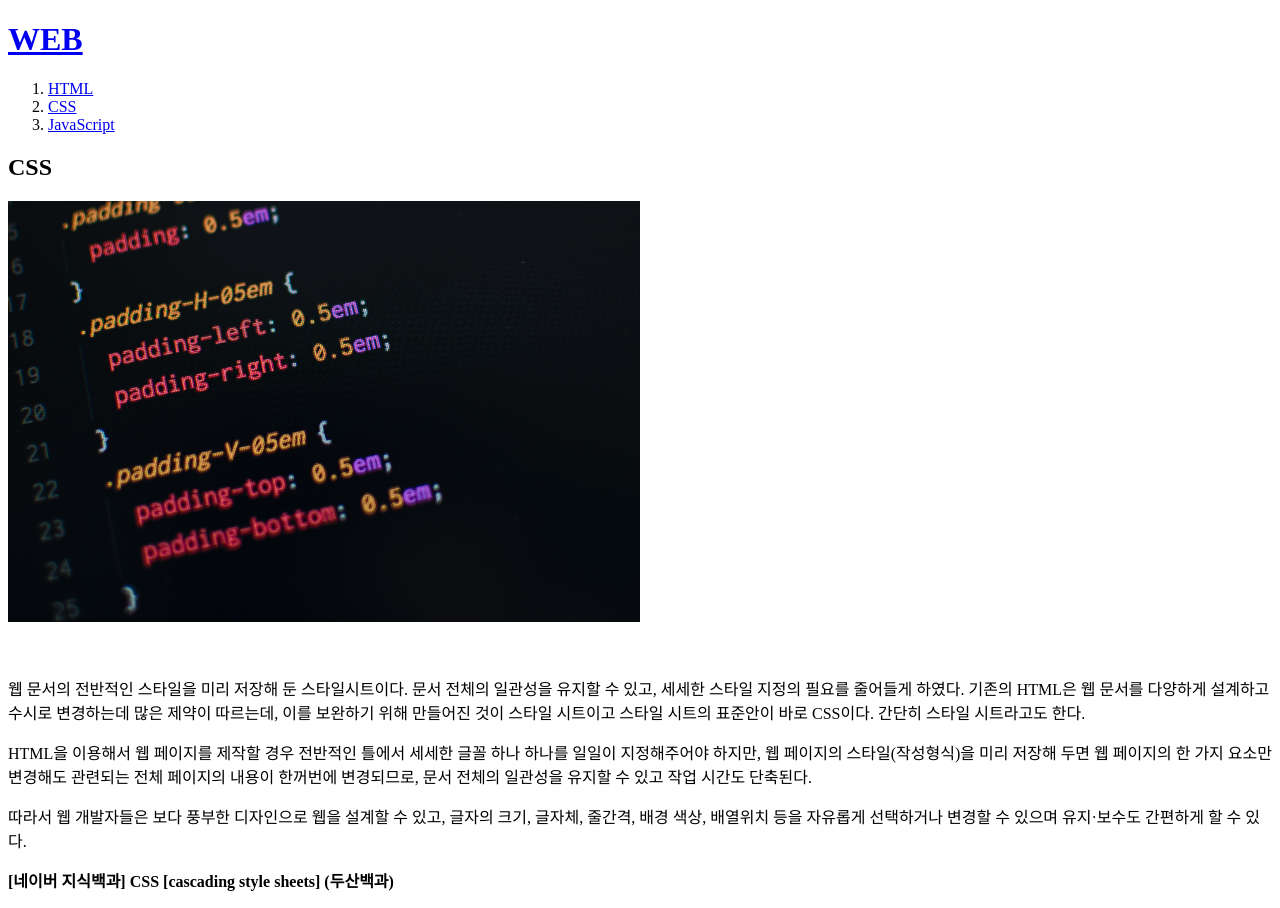
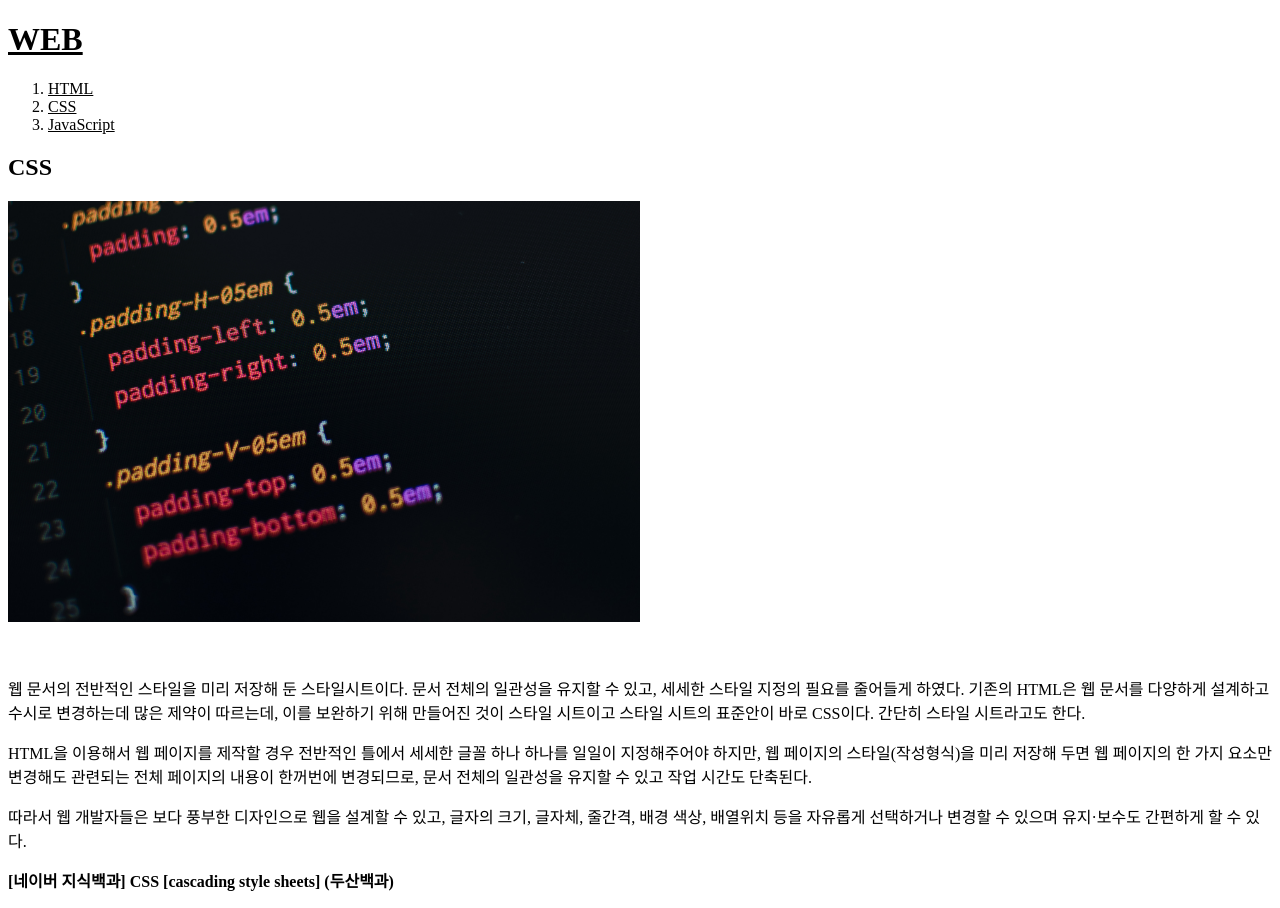
Before and after one commit to se-yong/--WEB1, a plain HTML site: page 2.html in a window 1280 px wide. Drawn offline with Linux system fonts and the light colour scheme.

Commit message:
Add files via upload

```diff
--- a/2.html
+++ b/2.html
@@ -3,6 +3,12 @@
 <head>
 <title>WEB1 - CSS</title>
 <meta charset="utf-8">
+  <style>
+  a {
+    color:black;
+  }
+
+  </style>
 </head>
 <body>
 <h1><a href="index.html">WEB</a></h1>
@@ -11,6 +17,15 @@
      <li> <a href="2.html">CSS</a></li>
      <li> <a href="3.html">JavaScript</a></li>
   </ol>
+<!--
+<h1><a href="index.html"><font color="red">WEB</font></a></h1>
+  <ol>
+     <li> <a href="1.html"><font color="red">HTML</font></a></li>
+     <li> <a href="2.html"><font color="red">CSS</font></a></li>
+     <li> <a href="3.html"><font color="red">JavaScript</font></a></li>
+  </ol>
+-->
+
   <h2>CSS</h2>
 <img src="css 이미지.jpg" width="50%">
    <p style="margin-top:50px;">웹 문서의 전반적인 스타일을 미리 저장해 둔 스타일시트이다. 문서 전체의 일관성을 유지할 수 있고, 세세한 스타일 지정의 필요를 줄어들게 하였다.
```
